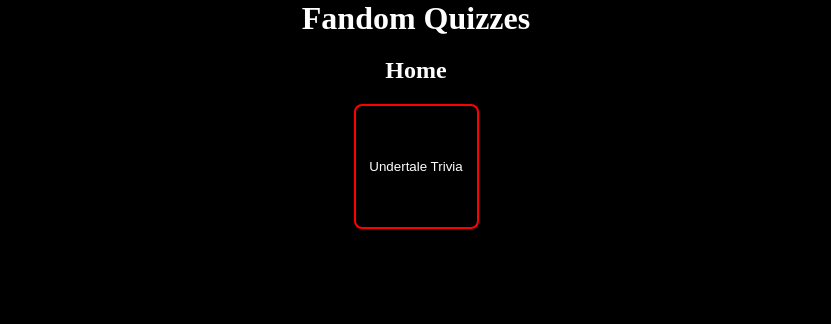
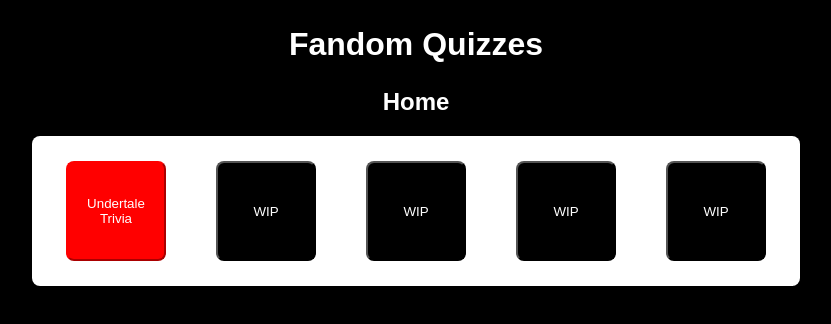
Before and after one commit to spiderc1der/fandomQuizzes, a React (Vite) app: page / in a window 1280 px wide. Shown: the top 324 px of the page, without its empty margins (224-1055 px from the left). Built offline with nearby package versions, Linux system fonts and the light colour scheme.

Commit message:
updated homepage

```diff
--- a/src/Components/QuizMenu.jsx
+++ b/src/Components/QuizMenu.jsx
@@ -1,18 +1,20 @@
 import { Link } from "react-router-dom";
 
-import "./quizMenu.css"
+import "./quizMenu.css";
 
-export function QuizMenu(){
+export function QuizMenu() {
+  return (
+    <>
+      <div className="quizzes">
 
-    return(
-        <>
-            <div className="quizzes">
-                <ul>
-                    <Link to ="/undertale">
-                        <button className="quizButton">Undertale Trivia</button>
-                    </Link>
-                </ul>
-            </div>
-        </>
-    )
+          <Link to="/undertale">
+            <button className="quizButton" id= "UTButton">Undertale Trivia</button>
+          </Link>
+          <button className="quizButton">WIP</button>
+          <button className="quizButton">WIP</button>
+          <button className="quizButton">WIP</button>
+          <button className="quizButton">WIP</button>
+      </div>
+    </>
+  );
 }
--- a/src/Components/quizMenu.css
+++ b/src/Components/quizMenu.css
@@ -1,32 +1,30 @@
 .quizzes{
     text-align: center;
+    background-color: white;
+    margin-left: 20%;
+    margin-right: 20%;
+    display: flex;
+    justify-content: center;
+    align-items: left;
+    border-radius: 8px;
+
 }
 .quizzes .title, .pageName{
     text-align: center;
 }
 
-.quizzes ul{
-    list-style: none;
-    margin: 0%;
-    display: grid;
-    grid-template-rows: repeat(2, 1fr);
-    grid-auto-flow: column;
-    padding: 0%;
+.quizzes .quizButton{
+    background-color: black;
+    border-color: black;
+    width: 100px;
+    height: 100px;
+    margin: 25px;
+    border-radius: 8px;
+    color: white;
 
 }
 
-.quizzes .quizButton{
-    background-color: black;
+.quizzes #UTButton{
+    background-color: red;
     border-color: red;
-    color: white;
-    width: 125px;
-    height: 125px;
-    border-style: solid;
-    border-radius: 8px;
-    transition-duration: 0.4s;
-
 }
-
-.quizzes .quizButton:hover{
-    background-color: red;
-}
--- a/src/pages/home.css
+++ b/src/pages/home.css
@@ -1,4 +1,14 @@
+.home{
+    background-color: black;
+    min-height: 100vh
+}
+
+.home .title, .pageName{
+    font-family:Arial, Helvetica, sans-serif;
+}
+
 .home .title{
+    margin: 2%;
     color: white;
     text-align: center;
 }
--- a/src/pages/undertale.css
+++ b/src/pages/undertale.css
@@ -17,6 +17,7 @@
 
 .undertale {
   background-color: black;
+  min-height: 100vh;
   cursor: url("src/assets/red_SOUL_sprite.png"), auto;
   -webkit-user-select: none; /* Safari */
   -ms-user-select: none; /* IE 10 and IE 11 */
```
Also changed, not shown: src/assets/bigSoul.png (added).
